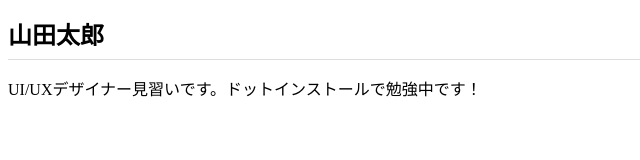
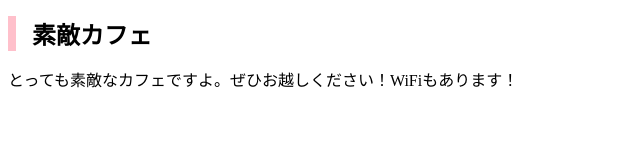
Before and after one commit to player2021/player2021.github.io, a plain HTML site: page index.html in a window 1280 px wide. Shown: the whole page, without its empty margins (0-640 px from the left). Drawn offline with Linux system fonts and the light colour scheme.

Commit message:
Add files via upload

```diff
--- a/css/styles.css
+++ b/css/styles.css
@@ -1,5 +1,5 @@
 h1 {
   font-size:24px;
-  padding-bottom: 8px;
-  border-bottom: 1px solid #ddd;
+  padding-left: 16px;
+  border-left: 8px solid pink;
 }
--- a/index.html
+++ b/index.html
@@ -3,10 +3,10 @@
 <head>
   <meta charset="utf-8">
   <link rel="stylesheet" href="css/styles.css">
-  <title>山田太郎のポートフォリオサイト</title>
+  <title>素敵カフェ</title>
 </head>
 <body>
-  <h1>山田太郎</h1>
-  <p>UI/UXデザイナー見習いです。ドットインストールで勉強中です！</p>
+  <h1>素敵カフェ</h1>
+  <p>とっても素敵なカフェですよ。ぜひお越しください！WiFiもあります！</p>
 </body>
 </html>
```
